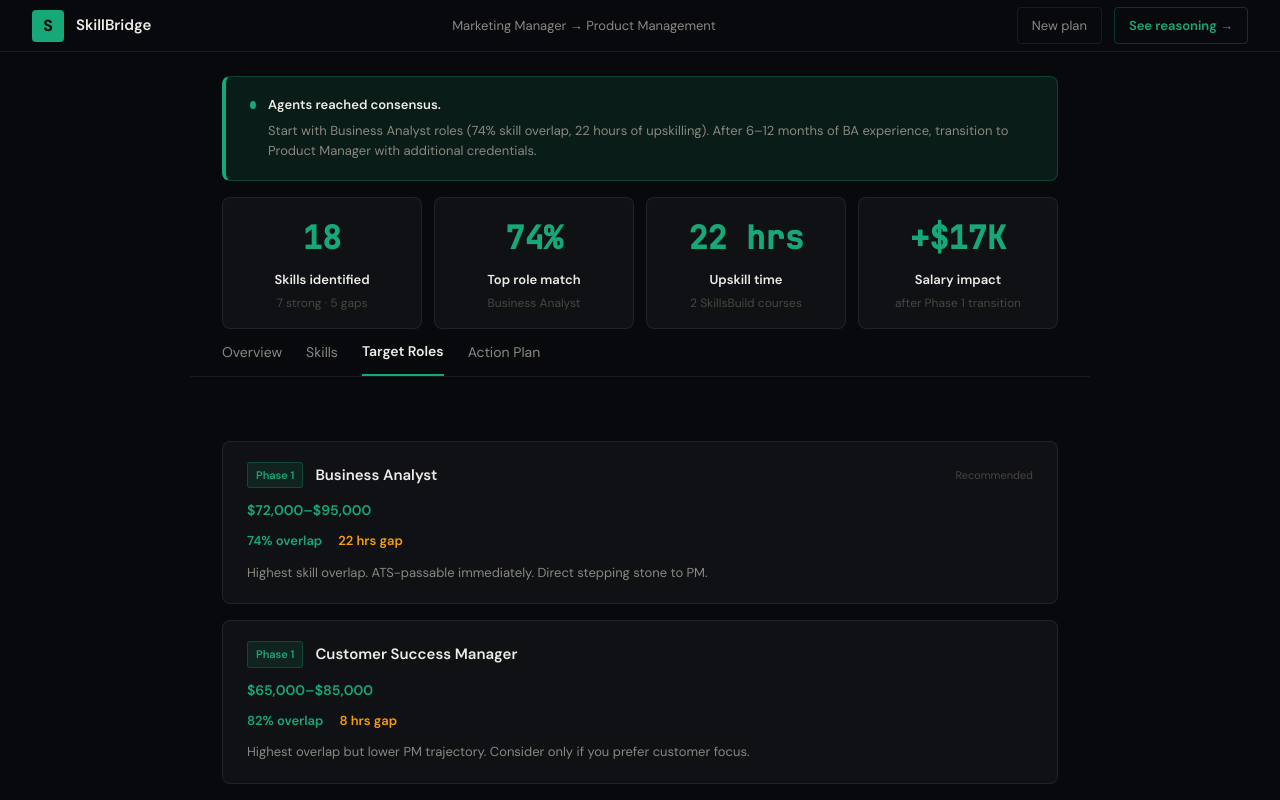
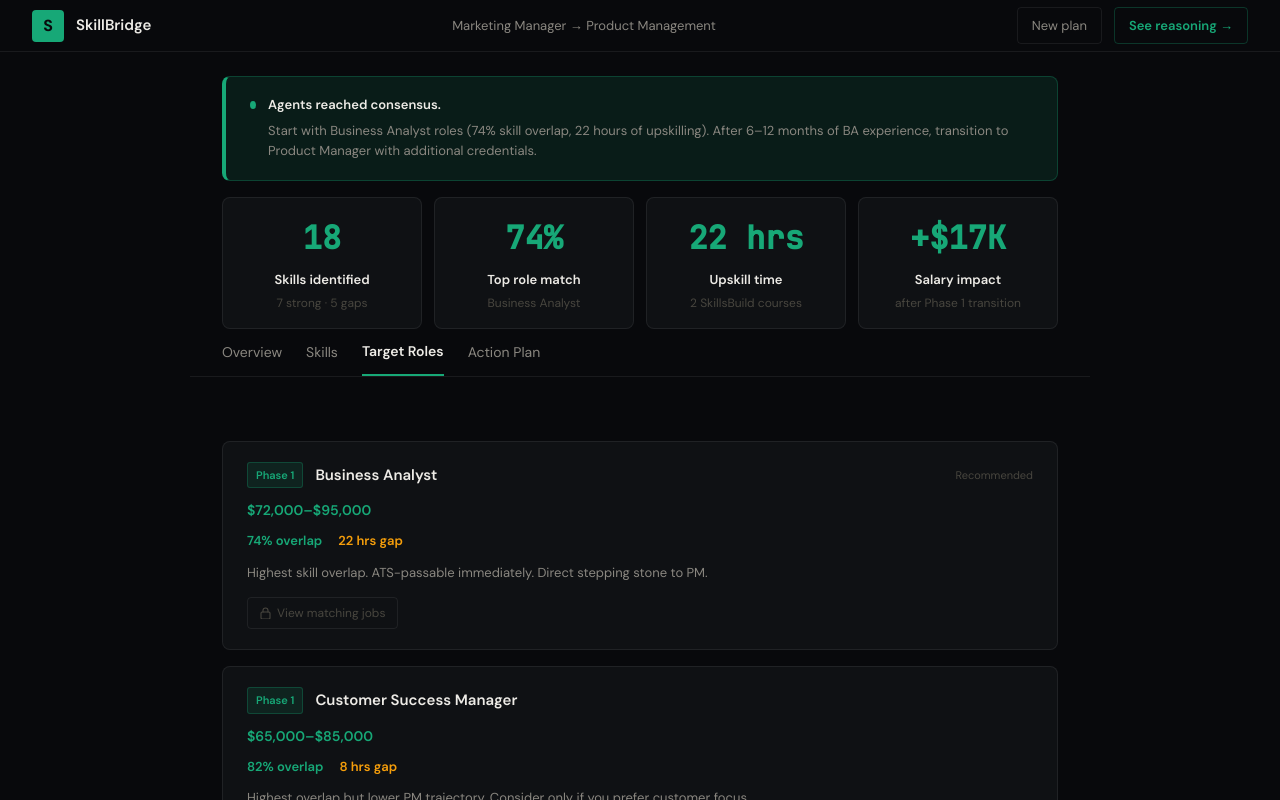
Before and after one commit to aarushkadira-dot/Consensus, a Next.js app: page /plan in a window 1280 px wide. Both pictures are taken after a click on the button "Target Roles". Shown: the top 800 px of the page. Built offline with nearby package versions, Linux system fonts and the light colour scheme; a web font is replaced by a local one.

Commit message:
Add 'View matching jobs' button with coming-soon tooltip to role cards

```diff
--- a/src/app/plan/page.tsx
+++ b/src/app/plan/page.tsx
@@ -59,6 +59,7 @@ export default function PlanPage() {
   const [activeTab, setActiveTab] = useState("overview");
   const [finalPlan, setFinalPlan] = useState<any>(null);
   const [userGoal, setUserGoal] = useState("");
+  const [jobsTooltip, setJobsTooltip] = useState<string | null>(null);
 
   useEffect(() => {
     const raw = sessionStorage.getItem("final_plan");
@@ -604,6 +605,86 @@ export default function PlanPage() {
                       {role.readiness_message}
                     </p>
                   )}
+
+                  {/* View matching jobs button */}
+                  <div style={{ marginTop: "14px", position: "relative", display: "inline-block" }}>
+                    <button
+                      onClick={() => setJobsTooltip(jobsTooltip === role.title ? null : role.title)}
+                      style={{
+                        display: "flex",
+                        alignItems: "center",
+                        gap: "6px",
+                        padding: "6px 12px",
+                        background: "transparent",
+                        border: `1px solid ${T.border}`,
+                        borderRadius: "4px",
+                        color: T.text3,
+                        fontSize: "12px",
+                        cursor: "pointer",
+                        transition: "border-color 0.15s, color 0.15s",
+                      }}
+                      onMouseEnter={e => {
+                        (e.currentTarget as HTMLButtonElement).style.borderColor = T.borderMid;
+                        (e.currentTarget as HTMLButtonElement).style.color = T.text2;
+                      }}
+                      onMouseLeave={e => {
+                        (e.currentTarget as HTMLButtonElement).style.borderColor = T.border;
+                        (e.currentTarget as HTMLButtonElement).style.color = T.text3;
+                      }}
+                    >
+                      {/* Lock icon */}
+                      <svg width="11" height="12" viewBox="0 0 11 12" fill="none">
+                        <rect x="1" y="5" width="9" height="7" rx="1.2" stroke="currentColor" strokeWidth="1.1" />
+                        <path d="M3 5V3.5a2.5 2.5 0 0 1 5 0V5" stroke="currentColor" strokeWidth="1.1" strokeLinecap="round" />
+                      </svg>
+                      View matching jobs
+                    </button>
+
+                    {/* Tooltip */}
+                    {jobsTooltip === role.title && (
+                      <motion.div
+                        initial={{ opacity: 0, y: 4 }}
+                        animate={{ opacity: 1, y: 0 }}
+                        transition={{ duration: 0.15 }}
+                        style={{
+                          position: "absolute",
+                          bottom: "calc(100% + 8px)",
+                          left: 0,
+                          width: "280px",
+                          background: T.elevated,
+                          border: `1px solid ${T.borderMid}`,
+                          borderRadius: "6px",
+                          padding: "12px 14px",
+                          zIndex: 50,
+                          boxShadow: "0 8px 24px rgba(0,0,0,0.4)",
+                        }}
+                      >
+                        <div style={{ display: "flex", alignItems: "center", gap: "6px", marginBottom: "6px" }}>
+                          <svg width="11" height="12" viewBox="0 0 11 12" fill="none" style={{ color: T.text3, flexShrink: 0 }}>
+                            <rect x="1" y="5" width="9" height="7" rx="1.2" stroke="currentColor" strokeWidth="1.1" />
+                            <path d="M3 5V3.5a2.5 2.5 0 0 1 5 0V5" stroke="currentColor" strokeWidth="1.1" strokeLinecap="round" />
+                          </svg>
+                          <span style={{ fontSize: "11px", fontWeight: "600", color: T.text2 }}>Coming soon</span>
+                        </div>
+                        <p style={{ fontSize: "12px", color: T.text3, lineHeight: "1.6", margin: 0 }}>
+                          Job market integration coming soon — connects to real-time listings from LinkedIn, Indeed, and Glassdoor to show open positions matching your profile.
+                        </p>
+                        {/* Arrow */}
+                        <div style={{
+                          position: "absolute",
+                          bottom: "-5px",
+                          left: "20px",
+                          width: "8px",
+                          height: "8px",
+                          background: T.elevated,
+                          border: `1px solid ${T.borderMid}`,
+                          borderTop: "none",
+                          borderLeft: "none",
+                          transform: "rotate(45deg)",
+                        }} />
+                      </motion.div>
+                    )}
+                  </div>
                 </div>
                 );
               })}
```
